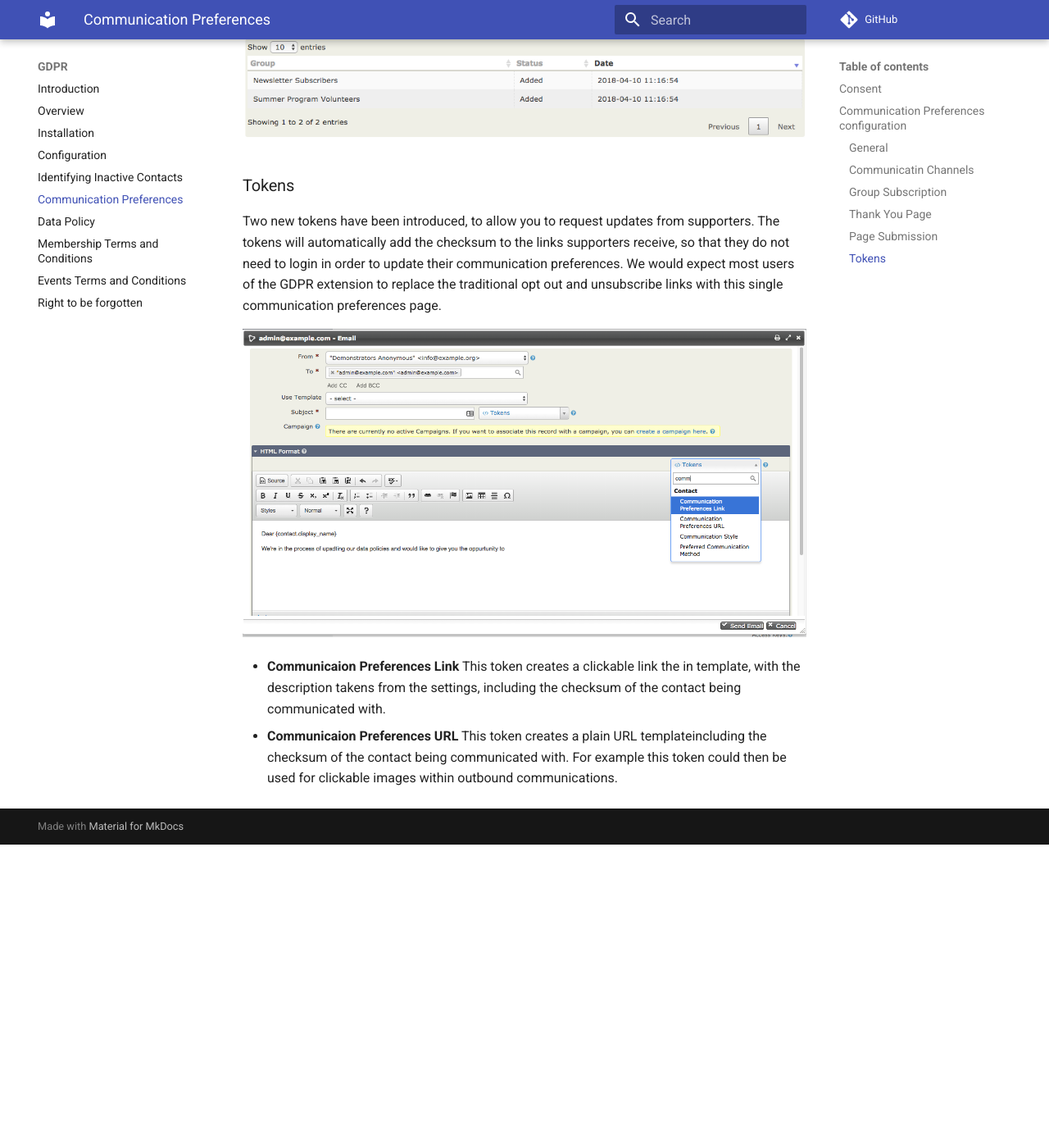
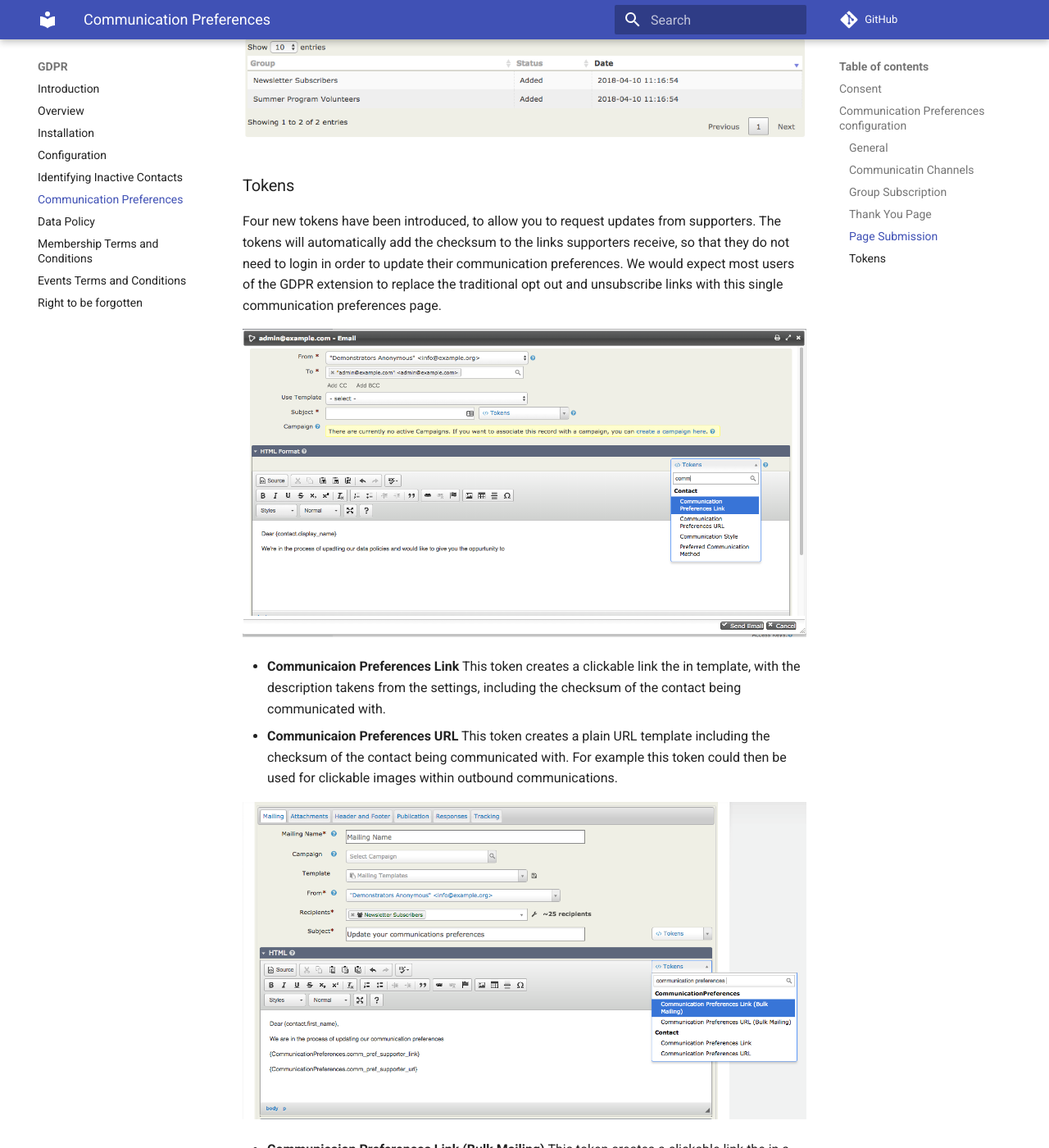
Before and after one commit to veda-consulting-company/uk.co.vedaconsulting.gdpr, an MkDocs documentation site: the page built from docs/communication-preferences.md, in a window 1280 px wide and 1400 px high, scrolled down 7127 px. Shown: the whole window at 82% size. Built offline with MkDocs 1.6.1 and Material for MkDocs 9.7.7, drawn with Linux system fonts in a browser that asks for light colours; comment, search, counter and statistics services are not loaded; old or Windows-style settings are respelled for this version of MkDocs; before the commit the page ends 8157 px from its top, so only the background shows below that; part of the change alters nothing that is shown; some of the changed text lies outside the part shown.

Commit message:
Additional comms pref tokens
Bulk Mailing links

```diff
--- a/docs/communication-preferences.md
+++ b/docs/communication-preferences.md
@@ -125,9 +125,14 @@ Finally the GDPR tab against the supporter will also reflect all the changes, in
 
 ### Tokens
 
-Two new tokens have been introduced, to allow you to request updates from supporters. The tokens will automatically add the checksum to the links supporters receive, so that they do not need to login in order to update their communication preferences. We would expect most users of the GDPR extension to replace the traditional opt out and unsubscribe links with this single communication preferences page.
+Four new tokens have been introduced, to allow you to request updates from supporters. The tokens will automatically add the checksum to the links supporters receive, so that they do not need to login in order to update their communication preferences. We would expect most users of the GDPR extension to replace the traditional opt out and unsubscribe links with this single communication preferences page.
 
 ![Supporter Communication Preferences](/images/communication-preferences-tokens.png)
 
 * **Communicaion Preferences Link** This token creates a clickable link the in template, with the description takens from the settings, including the checksum of the contact being communicated with.
-* **Communicaion Preferences URL** This token creates a plain URL templateincluding the checksum of the contact being communicated with. For example this token could then be used for clickable images within outbound communications.
+* **Communicaion Preferences URL** This token creates a plain URL template including the checksum of the contact being communicated with. For example this token could then be used for clickable images within outbound communications.
+
+![Supporter Communication Preferences Bulk Mailing](/images/bulkcommspref.png)
+
+* **Communicaion Preferences Link (Bulk Mailing)** This token creates a clickable link the in a Bulk Mailing template, with the description takens from the settings, including the checksum of the contact being communicated with.
+* **Communicaion Preferences URL (Bulk Mailing)** This token creates a plain URL template including the checksum of the contact being communicated with. For example this token could then be used for clickable images within outbound communications.
```
Also changed, not shown: docs/images/bulkcommspref.png (added).
